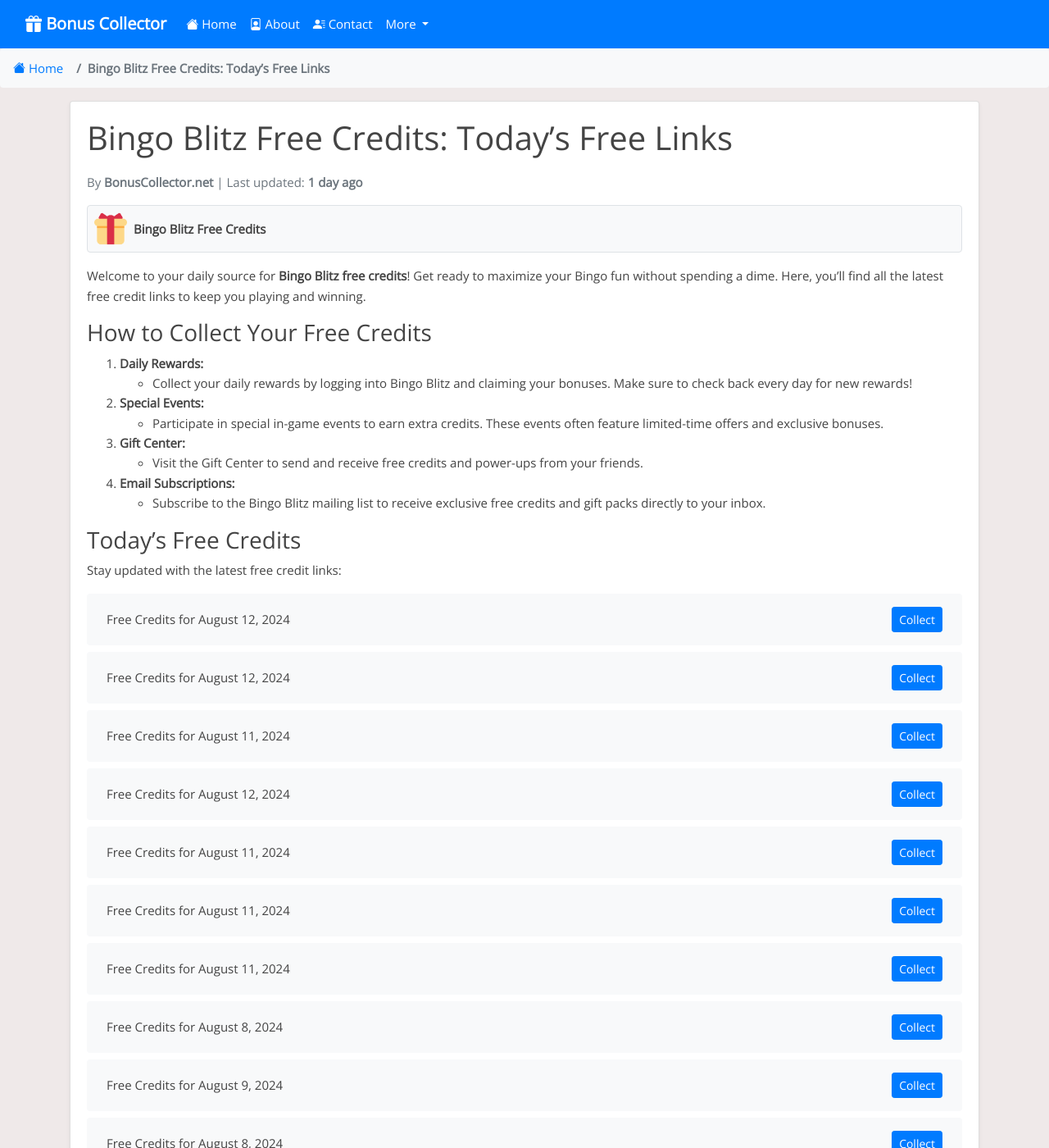
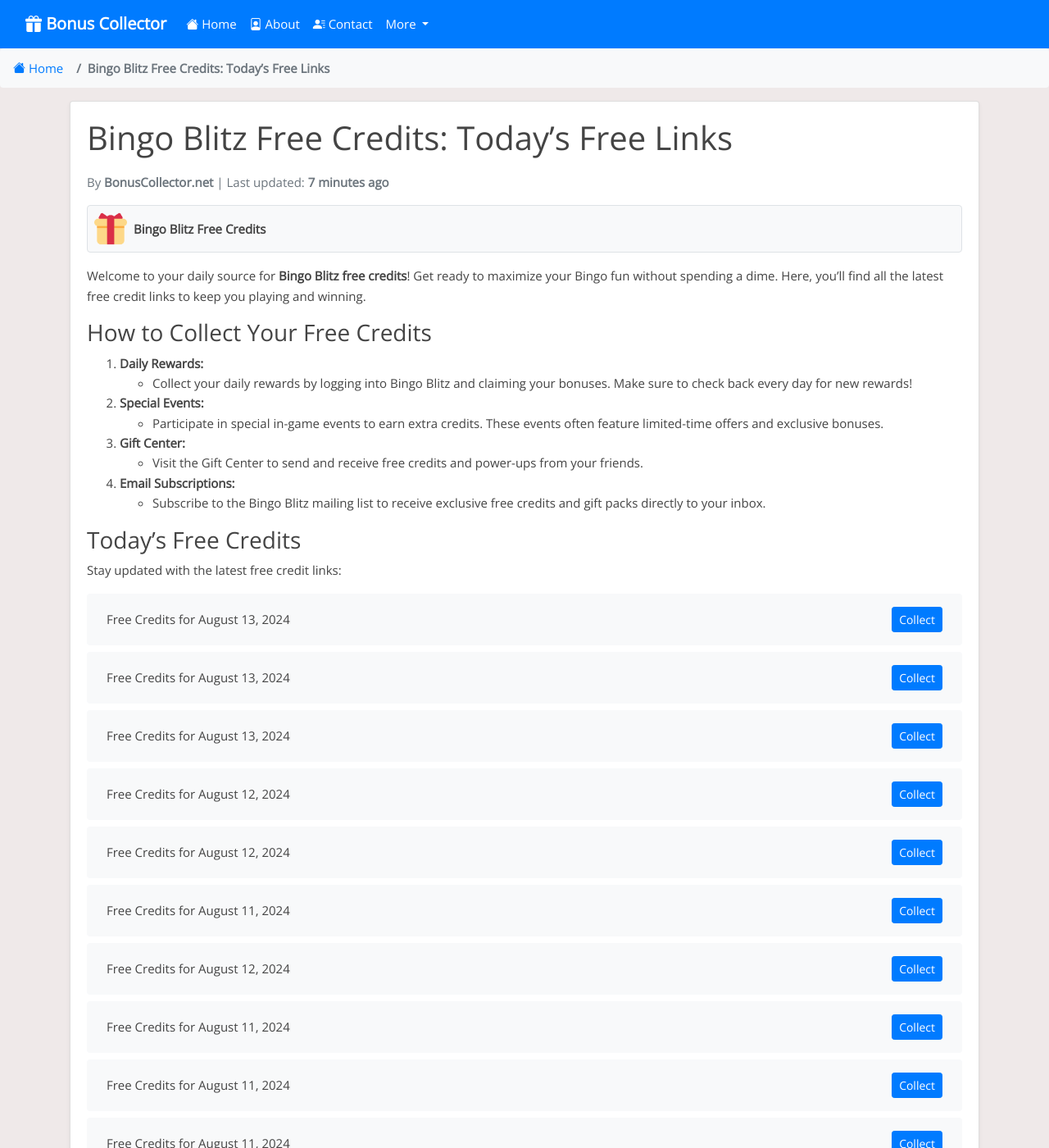
Before and after one commit to Prollad99/bs-net, a Jekyll site: the page built from _posts/2024-06-30-bingo-blitz.md, in a window 1280 px wide and 1400 px high. Shown: the whole window at 82% size. Built offline with Jekyll 4.4.1, drawn with Linux system fonts in a browser that asks for light colours; nearby versions of some CDN libraries; comment, search, counter and statistics services are not loaded; some of the changed text lies outside the part shown.

Commit message:
Update bingo-blitz reward links and last modified date

```diff
--- a/_data/include_files.yml
+++ b/_data/include_files.yml
@@ -47,7 +47,7 @@
   last_modified: 2024-08-13 13:14:27
 
 bingo-blitz.html:
-  last_modified: 2024-08-12 18:40:06
+  last_modified: 2024-08-13 19:09:17
 
 willy-wonka.html:
   last_modified: 2024-08-13 03:11:30
--- a/_includes/bingo-blitz.html
+++ b/_includes/bingo-blitz.html
@@ -1,4 +1,16 @@
 <ul class="list-group mt-3 mb-4">
+  <li class="list-group-item d-flex justify-content-between align-items-center">
+    <span>Free Credits for August 13, 2024</span>
+    <a href="https://d10x.co/BingoBlitz/x5hqB" class="btn btn-primary btn-sm">Collect</a>
+  </li>
+  <li class="list-group-item d-flex justify-content-between align-items-center">
+    <span>Free Credits for August 13, 2024</span>
+    <a href="https://d10x.co/BingoBlitz/Izenv" class="btn btn-primary btn-sm">Collect</a>
+  </li>
+  <li class="list-group-item d-flex justify-content-between align-items-center">
+    <span>Free Credits for August 13, 2024</span>
+    <a href="https://bingo-app-dsa.playtika.com/bingo2-v2-bingoblitz/incentive/?incentive=7cdf908c2096aa7be135b812524eb78f32dc16ea0880f439aa1d0f2729b0e644&desktop=bingoblitz&scene=popup&asset=inbox.PopupGiftCenter&originId=44983&gameref=IG+130824&fbclid=PAZXh0bgNhZW0CMTEAAaahhpwB0HMD8tGs7OhbXXOWoxCwH3xUIKYGjVq5HKqw_RPXikgsiLQun_Q_aem_50jPaAAhj6Vnc8u6U7vuug" class="btn btn-primary btn-sm">Collect</a>
+  </li>
   <li class="list-group-item d-flex justify-content-between align-items-center">
     <span>Free Credits for August 12, 2024</span>
     <a href="https://d10x.co/BingoBlitz/dgOJp" class="btn btn-primary btn-sm">Collect</a>
@@ -387,16 +399,4 @@
     <span>Free Credits for July 3, 2024</span>
     <a href="https://d10x.co/BingoBlitz/nzQ1O" class="btn btn-primary btn-sm">Collect</a>
   </li>
-  <li class="list-group-item d-flex justify-content-between align-items-center">
-    <span>Free Credits for July 3, 2024</span>
-    <a href="https://d10x.co/BingoBlitz/SzRIb" class="btn btn-primary btn-sm">Collect</a>
-  </li>
-  <li class="list-group-item d-flex justify-content-between align-items-center">
-    <span>Free Credits for July 3, 2024</span>
-    <a href="https://d10x.co/BingoBlitz/u12a0" class="btn btn-primary btn-sm">Collect</a>
-  </li>
-  <li class="list-group-item d-flex justify-content-between align-items-center">
-    <span>Free Credits for July 2, 2024</span>
-    <a href="https://bingo-app-dsa.playtika.com/bingo2-v2-bingoblitz/incentive/?incentive=1f83c3c518ccb70b42da19f19678a81a8daa67faf91ac5211f43bc0b95457dc4&desktop=fb&scene=popup&asset=inbox.PopupGiftCenter&originId=44742&gameref=FBS_010724" class="btn btn-primary btn-sm">Collect</a>
-  </li>
 </ul>
```
Also changed, not shown: links-json/bingo-blitz.json (+12 -12 lines).
